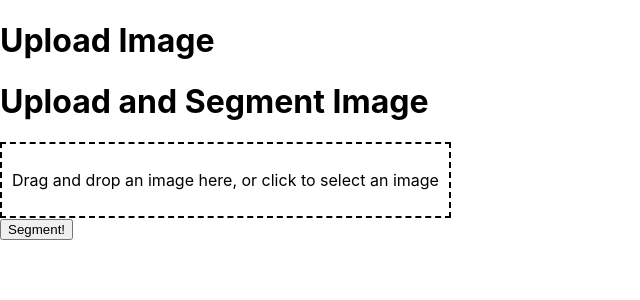
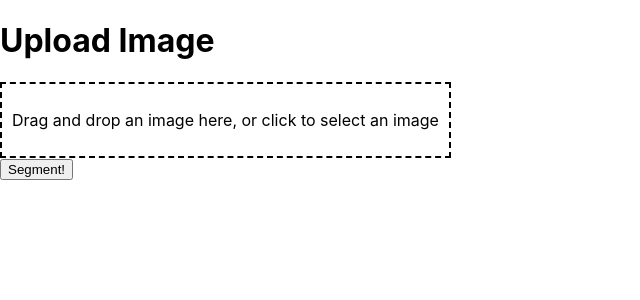
Before and after one commit to shaharAka/Chaim, a Next.js app: page /upload in a window 1280 px wide. Shown: the top 300 px of the page, without its empty margins (0-640 px from the left). Built offline with nearby package versions, Linux system fonts and the light colour scheme.

Commit message:
Update ImageSegmentor.js

```diff
--- a/components/ImageSegmentor.js
+++ b/components/ImageSegmentor.js
@@ -52,7 +52,6 @@ export default function ImageSegmenter() {
 
   return (
     <div>
-      <h1>Upload and Segment Image</h1>
       <ImageUploader
         onUpload={(name, url) => {
           setFilename(name);
@@ -70,6 +69,7 @@ export default function ImageSegmenter() {
           </div>
         }
       </div>
+        {originalImageUrl && <img ref={imgRef} src={originalImageUrl} alt="Original" style={{ display: 'none' }} />}
     </div>
   );
 }
```
